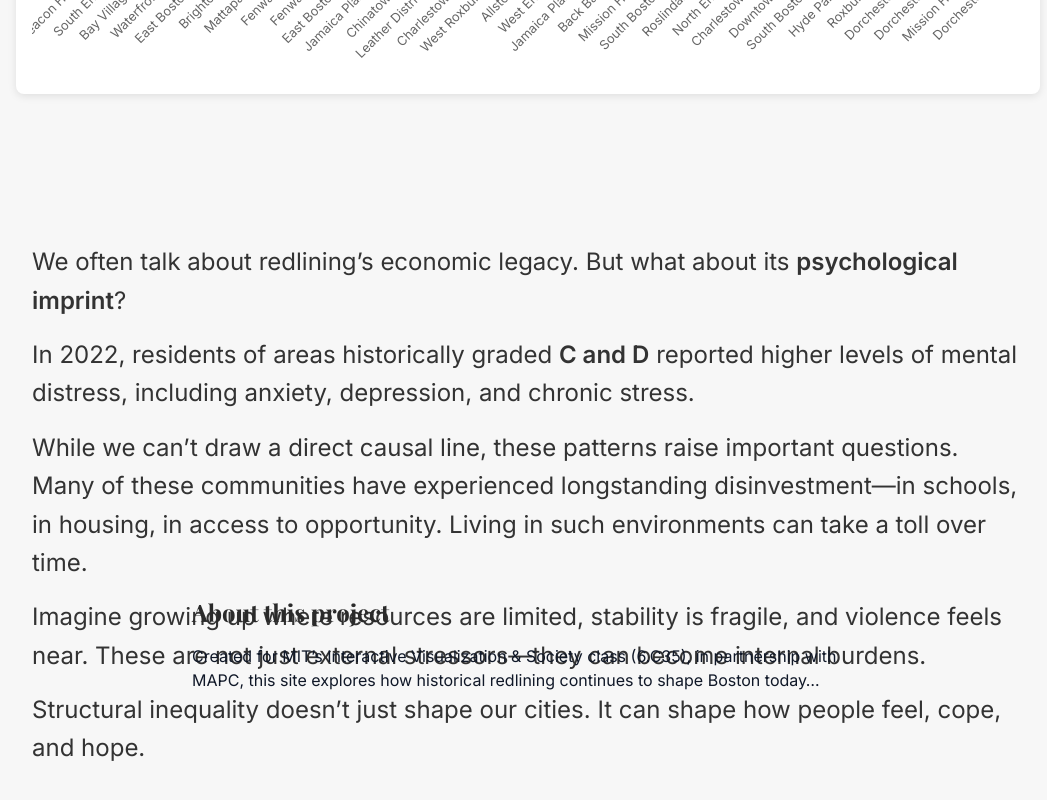
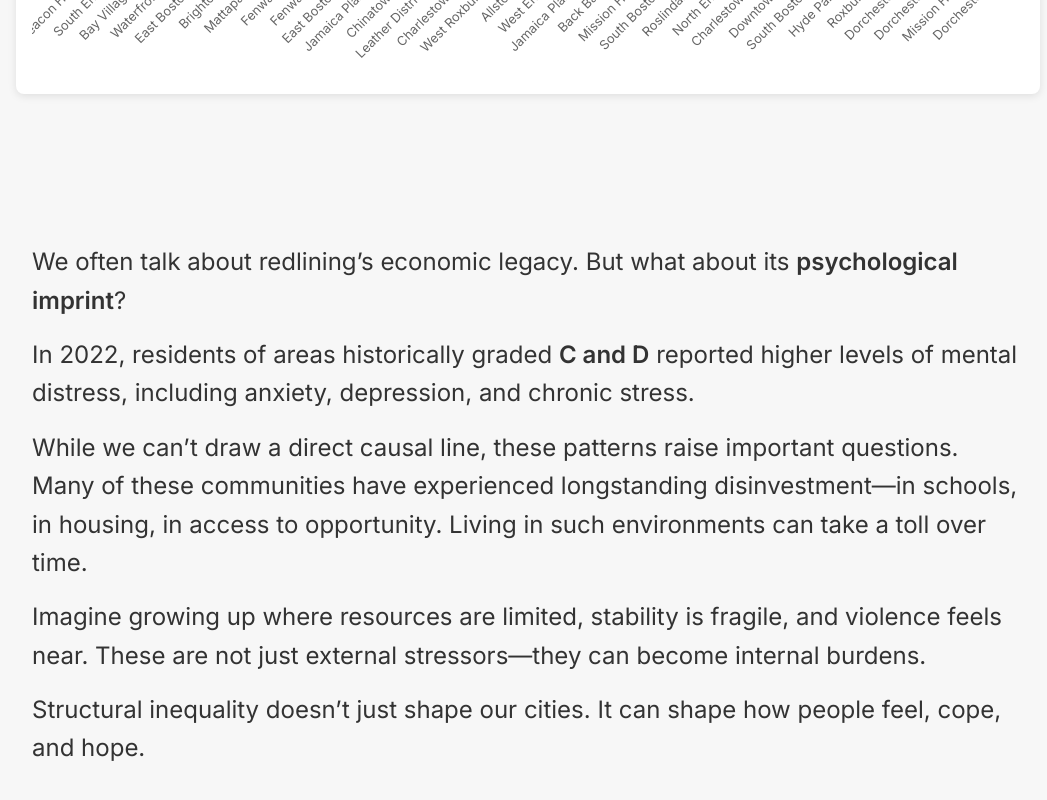
Before and after one commit to josephatie/boston-redlining-viz, a React (Vite) app: page / in a window 1280 px wide. Shown: the part 5384-6184 px from the top of the page, without its empty margins (112-1159 px from the left). After the commit the page ends 6152 px from the top, so only its background shows below. Built offline with nearby package versions, Linux system fonts and the light colour scheme.

Commit message:
Remove unused about section

```diff
--- a/src/pages/ScrollyPage.tsx
+++ b/src/pages/ScrollyPage.tsx
@@ -6,19 +6,19 @@ const slides = [
   { key: 'unemployment', content: <Unemployment /> },
   { key: 'mental', content: <MentalDistress />},
   { key: 'mentalChart', content: <MentalChart />},
-  {
-    key: 'about',
-    content: (
-      <>
-        <h2 className="text-2xl font-bold mb-4">About this project</h2>
-        <p className="max-w-2xl">
-          Created for MIT’s Interactive Visualization & Society class (6.C35),
-          in partnership with MAPC, this site explores how historical redlining
-          continues to shape Boston today…
-        </p>
-      </>
-    )
-  }
+  // {
+  //   key: 'about',
+  //   content: (
+  //     <>
+  //       <h2 className="text-2xl font-bold mb-10">About this project</h2>
+  //       <p className="max-w-2xl">
+  //         Created for MIT’s Interactive Visualization & Society class (6.C35),
+  //         in partnership with MAPC, this site explores how historical redlining
+  //         continues to shape Boston today…
+  //       </p>
+  //     </>
+  //   )
+  // }
 ]
 
 export default function ScrollyPage() {
```
